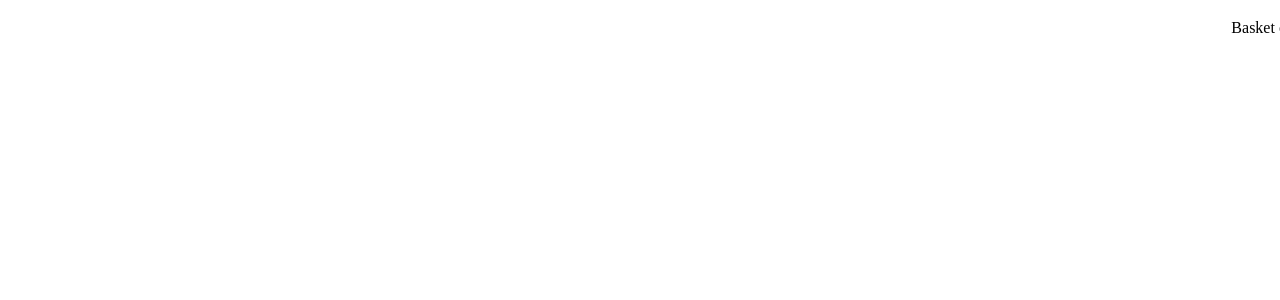
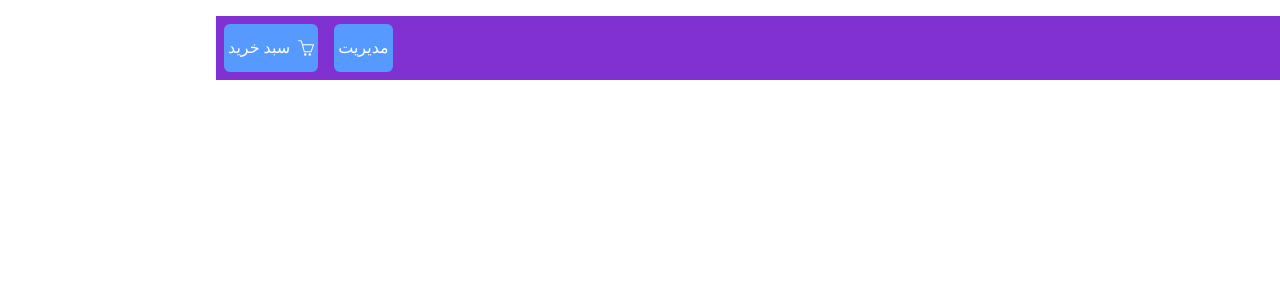
Before and after one commit to farzadafi/Store_Project, a React (Vite) app: page /basket in a window 1280 px wide. Shown: the top 300 px of the page. Built offline with nearby package versions, Linux system fonts and the light colour scheme; a web font is replaced by a local one.

Commit message:
implement body of NormalHeader

```diff
--- a/src/layout/header/normalHeader/index.tsx
+++ b/src/layout/header/normalHeader/index.tsx
@@ -1,6 +1,22 @@
+import {Button} from "@/component";
+import {SlBasket} from "react-icons/sl";
+
 const NormalHeader = () => {
   return (
-    <div>
+    <div className={"flex justify-between bg-[#8130d1] p-2"}>
+      <div className={"flex items-center gap-3"}>
+        <img src="public/shop-64.png" alt="shop icon" className={"w-12"}/>
+        <p className={"text-1xl text-white"}>فروشگاه ناصر</p>
+      </div>
+      <div className={"flex gap-4"}>
+        <Button variant={"managerButton"}>مدیریت</Button>
+        <Button variant={"managerButton"}>
+          <div className={"flex gap-2 items-center"}>
+            <SlBasket/>
+            <p>سبد خرید</p>
+          </div>
+        </Button>
+      </div>
     </div>
   );
 };
```
